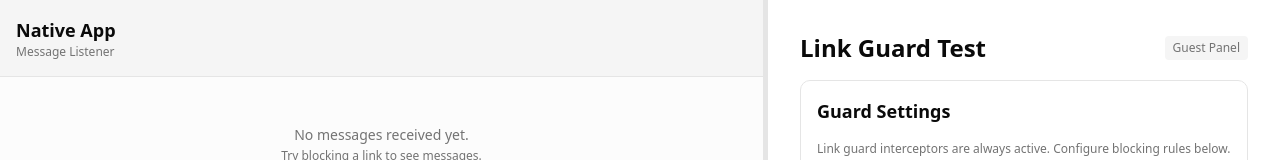
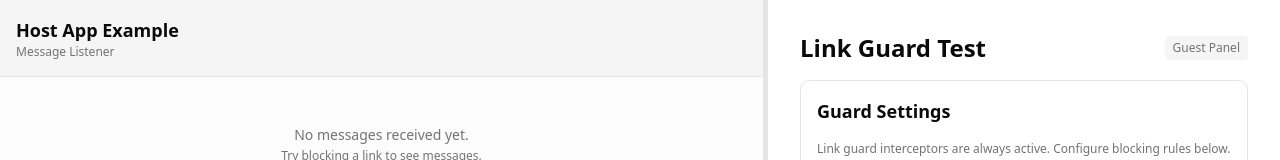
Before and after one commit to jesse23/nav-intercept-example, a React (Vite) app: page / in a window 1280 px wide. Shown: the top 160 px of the page. Built offline with nearby package versions, Linux system fonts and the light colour scheme.

Commit message:
Update left panel label in App component from "Native App" to "Host App Example" for improved clarity in the message bar description.

```diff
--- a/src/App.tsx
+++ b/src/App.tsx
@@ -132,13 +132,13 @@
 
   return (
     <div className="flex h-svh w-full overflow-hidden split-container">
-      {/* Left Side - Native App Message Bar */}
+      {/* Left Side - Host App Example Message Bar */}
       <div
         className="hidden md:flex border-r bg-muted/30 flex-col h-full transition-none"
         style={{ width: `${splitPosition}%` }}
       >
         <div className="p-4 border-b bg-muted">
-          <h2 className="text-lg font-semibold">Native App</h2>
+          <h2 className="text-lg font-semibold">Host App Example</h2>
           <p className="text-xs text-muted-foreground">Message Listener</p>
         </div>
         <div className="flex-1 overflow-y-auto p-4 space-y-2">
```
